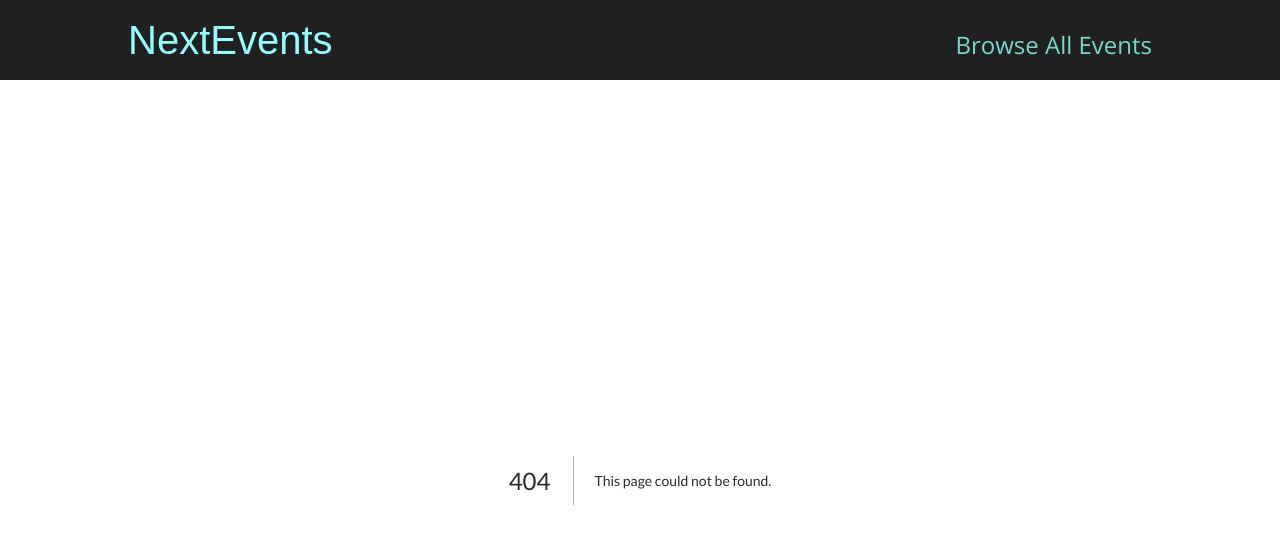
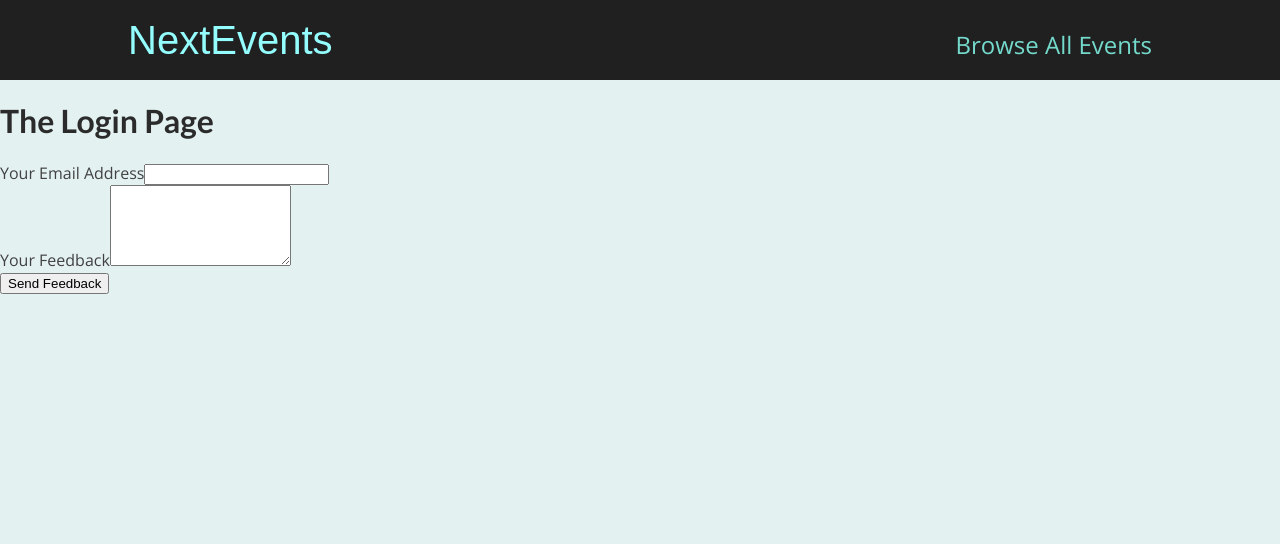
Before and after one commit to silviolimeira/nextjs-file-routing, a Next.js app: page /login in a window 1280 px wide. Before the commit this address had no page. Shown: the top 544 px of the page. Built offline with nearby package versions, Linux system fonts and the light colour scheme.

Commit message:
144. Preparing the Frontend Form

```diff
--- a/helpers/api-util.js
+++ b/helpers/api-util.js
@@ -1,7 +1,8 @@
 export async function getAllEvents() {
   //const response = await fetch("http://localhot:8080/events");
   // WSL
-  const response = await fetch("http://172.21.64.1:8080/events");
+  //const response = await fetch("http://172.21.64.1:8080/events");
+  const response = await fetch("http://localhost:3000/api/dummy-events");
 
   const data = await response.json();
 
--- /dev/null
+++ b/pages/api/dummy-events.js
@@ -0,0 +1,40 @@
+function handler(req, res) {
+  const DUMMY_EVENTS = {
+    content: [
+      {
+        id: 1,
+        title: "Programming for everyone",
+        description:
+          "Everyone can learn to code! Yes, everyone! In this live event, we are going to go through all the key basics and get you started with programming as well.",
+        location: "Somestreet 25, 12345 San Somewhereo",
+        eventDate: "2021-05-12",
+        image: "images/coding-event.jpg",
+        isFeatured: false,
+      },
+      {
+        id: 2,
+        title: "Networking for introverts",
+        description:
+          "We know: Networking is no fun if you are an introvert person. That's why we came up with this event - it'll be so much easier. Promised!",
+        location: "New Wall Street 5, 98765 New Work",
+        eventDate: "2021-05-30",
+        image: "images/introvert-event.jpg",
+        isFeatured: true,
+      },
+      {
+        id: 3,
+        title: "Networking for extroverts",
+        description:
+          "You probably need no help with networking in general. But focusing your energy correctly - that is something where most people can improve.",
+        location: "My Street 12, 10115 Broke City",
+        eventDate: "2022-04-10",
+        image: "images/extrovert-event.jpg",
+        isFeatured: true,
+      },
+    ],
+  };
+
+  res.status(200).json(DUMMY_EVENTS);
+}
+
+export default handler;
--- /dev/null
+++ b/pages/api/feedback.js
@@ -0,0 +1,7 @@
+function handler(req, res) {
+  res.status(200).json({
+    message: "This works",
+  });
+}
+
+export default handler;
--- a/pages/events/[...slug].js
+++ b/pages/events/[...slug].js
@@ -28,7 +28,8 @@ function FilteredEventsPage(props) {
         console.log(error);
       });
 
-  const { error } = useSWR("http://172.21.64.1:8080/events", fetcher);
+  //const { error } = useSWR("http://172.21.64.1:8080/events", fetcher);
+  const { error } = useSWR("http://localhost:3000/api/dummy-events", fetcher);
 
   if (!loadedEvents || !filterData) {
     return <p className="center">Loading...</p>;
--- /dev/null
+++ b/pages/login.js
@@ -0,0 +1,34 @@
+import { useRef } from "react";
+
+function LoginPage(props) {
+  const emailInputRef = useRef();
+  const feedbackInputRef = useRef();
+
+  function submitFormHandler(event) {
+    event.preventDefault();
+
+    const enteredEmail = emailInputRef.current.value;
+    const enteredFeedback = feedbackInputRef.current.value;
+
+
+  }
+
+  return (
+    <div>
+      <h1>The Login Page</h1>
+      <form onSubmit={submitFormHandler}>
+        <div>
+          <label htmlFor="email">Your Email Address</label>
+          <input type="email" id="email" ref={emailInputRef}></input>
+        </div>
+        <div>
+          <label htmlFor="feedback">Your Feedback</label>
+          <textarea id="feedback" rows="5" ref={feedbackInputRef}></textarea>
+        </div>
+        <button>Send Feedback</button>
+      </form>
+    </div>
+  );
+}
+
+export default LoginPage;
```
